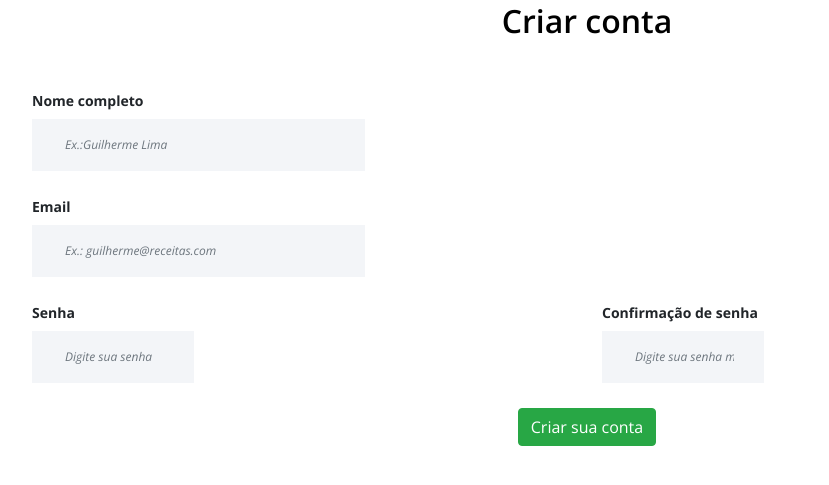
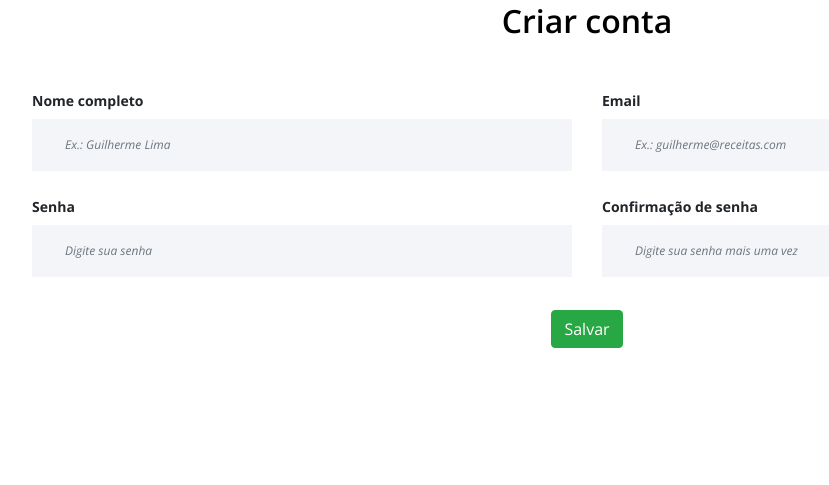
Before and after one commit to jardelgcunha/alurareceita, a Django app: page /usuarios/cadastro in a window 1280 px wide. Shown: the part 195-680 px from the top of the page, without its empty margins (53-882 px from the left). Run offline with Django 3.2, Linux system fonts and the light colour scheme; some libraries are stand-ins or nearby versions.

Commit message:
update the style and formatting of cadastro

```diff
--- a/templates/usuarios/cadastro.html
+++ b/templates/usuarios/cadastro.html
@@ -28,18 +28,18 @@
 			<div class="col-12">
 				<div class="contact-form-area">
 					<form action="" method="">
-						<div class="row">
-							<div class="col-12 col-lg-12">
+						<div class="row" id="form-cadastro">
+							<div class="col-6 col-lg-6">
 								<label for="nome_receita"><b>Nome completo</b></label>
 								<input
 									type="text"
 									class="form-control"
 									name="nome"
-									placeholder="Ex.:Guilherme Lima"
+									placeholder="Ex.: Guilherme Lima"
 									required
 								/>
 							</div>
-							<div class="col-12 col-lg-12">
+							<div class="col-6 col-lg-6">
 								<label for="email"><b>Email</b></label>
 								<input
 									type="email"
@@ -49,7 +49,7 @@
 									required
 								/>
 							</div>
-							<div class="col-12 col-lg-6">
+							<div class="col-6 col-lg-6">
 								<label for="password"><b>Senha</b></label>
 								<input
 									type="password"
@@ -59,7 +59,7 @@
 									required
 								/>
 							</div>
-							<div class="col-12 col-lg-6">
+							<div class="col-6 col-lg-6">
 								<label for="password2"><b>Confirmação de senha</b></label>
 								<input
 									type="password"
@@ -69,10 +69,8 @@
 									required
 								/>
 							</div>
-							<div class="col-12 text-center">
-								<button class="btn btn-success" type="submit">
-									Criar sua conta
-								</button>
+							<div class="col-12 text-center mt-2">
+								<button class="btn btn-success" type="submit">Salvar</button>
 							</div>
 						</div>
 					</form>
```
